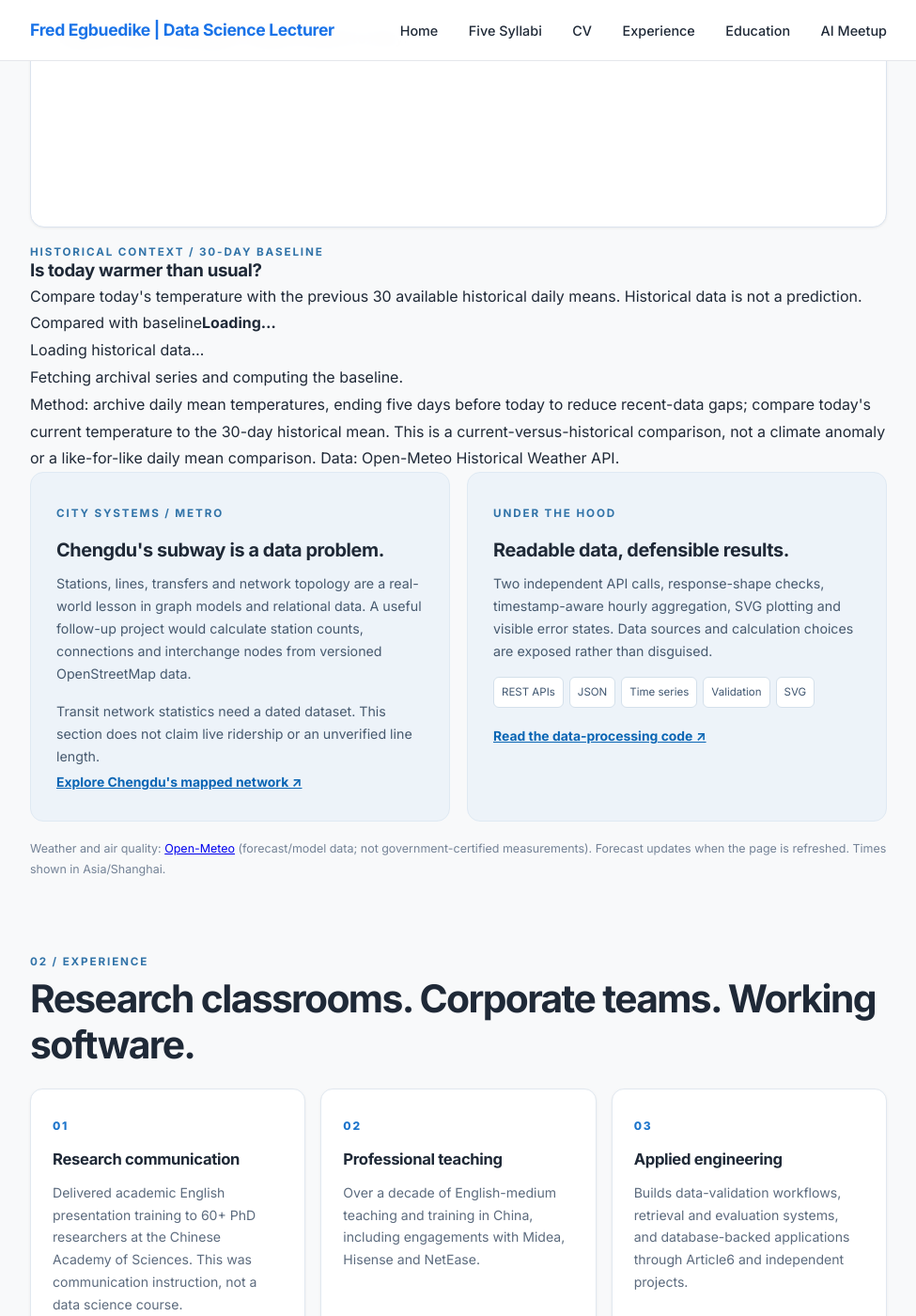
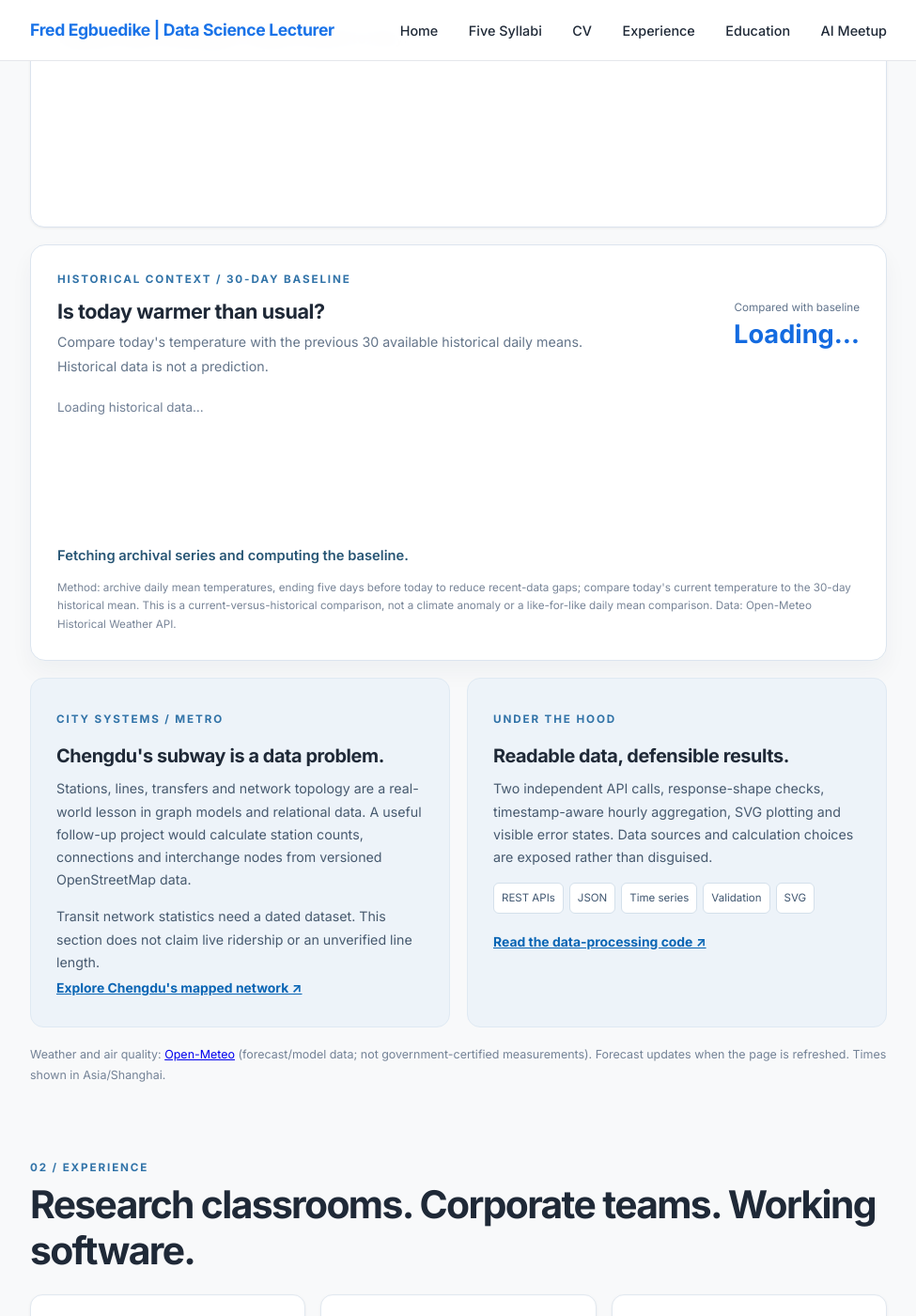
Before and after one commit to Fredilly/big-data, a Jekyll site: the page built from index.md, in a window 1280 px wide and 1400 px high, scrolled down 1376 px. Shown: the whole window at 94% size, without its empty margins (152-1127 px from the left). Built offline with Jekyll 4.4.1, drawn with Linux system fonts in a browser that asks for light colours; nearby versions of some CDN libraries.

Commit message:
Repair dashboard styling and add historical baseline: assets/css/style.css

```diff
--- a/assets/css/style.css
+++ b/assets/css/style.css
@@ -858,3 +858,14 @@ p:last-child { margin-bottom: 0; }
 .portfolio-contact {background:#e9f1fc;border-radius:16px;padding:32px;display:flex;justify-content:space-between;gap:20px;align-items:center;}
 .portfolio-contact p{color:#586e82;max-width:560px;}.portfolio-contact .portfolio-actions {flex-shrink:0;}
 @media(max-width:740px){.portfolio-hero{padding:40px 0 55px}.showcase-heading,.portfolio-contact{display:block}.data-state{display:inline-block;margin-top:14px}.showcase-grid,.lab-bottom,.portfolio-three,.course-tiles{grid-template-columns:1fr}.modern-panel{padding:22px}.portfolio-contact .portfolio-actions{justify-content:flex-start}.portfolio-three{gap:12px}.trend-panel{padding:20px}.course-tiles a{min-height:76px}.portfolio-hero h1{font-size:clamp(2.5rem,10vw,3.7rem)}}
+
+/* Urban intelligence baseline chart */
+.urban-history{background:#fff;border:1px solid #dce5ef;padding:28px;border-radius:16px;margin:0 0 18px;box-shadow:0 12px 25px #112c490b}
+.urban-head{display:flex;justify-content:space-between;align-items:flex-start;gap:16px;margin:12px 0 18px}
+.urban-head h3{font-size:1.35rem;margin:0 0 6px}.urban-head p{font-size:.89rem;color:#64758a;max-width:590px}
+.urban-delta{text-align:right;white-space:nowrap}.urban-delta span{font-size:.73rem;color:#60738b;display:block}.urban-delta strong{font-size:1.7rem;color:#146be0;line-height:1.35}
+.urban-history-chart{min-height:145px;color:#718096;font-size:.84rem}
+.urban-history-chart svg{display:block;width:100%;height:155px}
+.urban-explain{margin:12px 0;font-size:.92rem;font-weight:600;color:#285675}
+.urban-method{color:#778497;font-size:.73rem;line-height:1.65;margin:8px 0 0}
+@media(max-width:740px){.urban-history{padding:18px}.urban-head{display:block}.urban-delta{text-align:left;margin-top:12px}}
```
